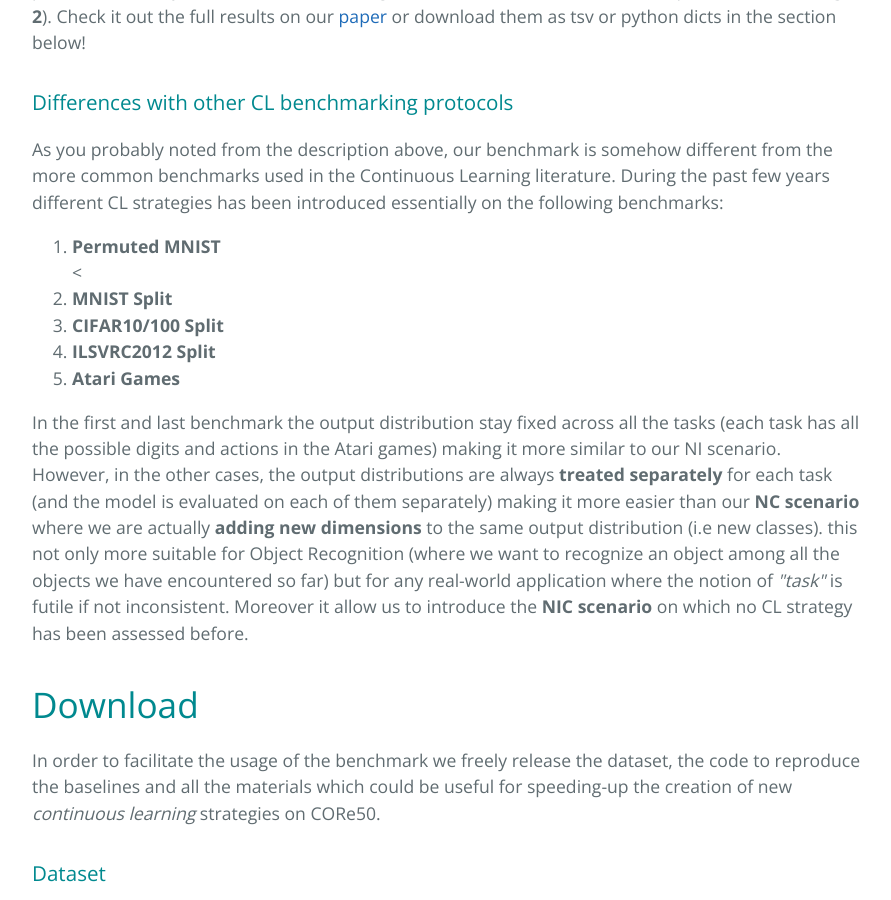
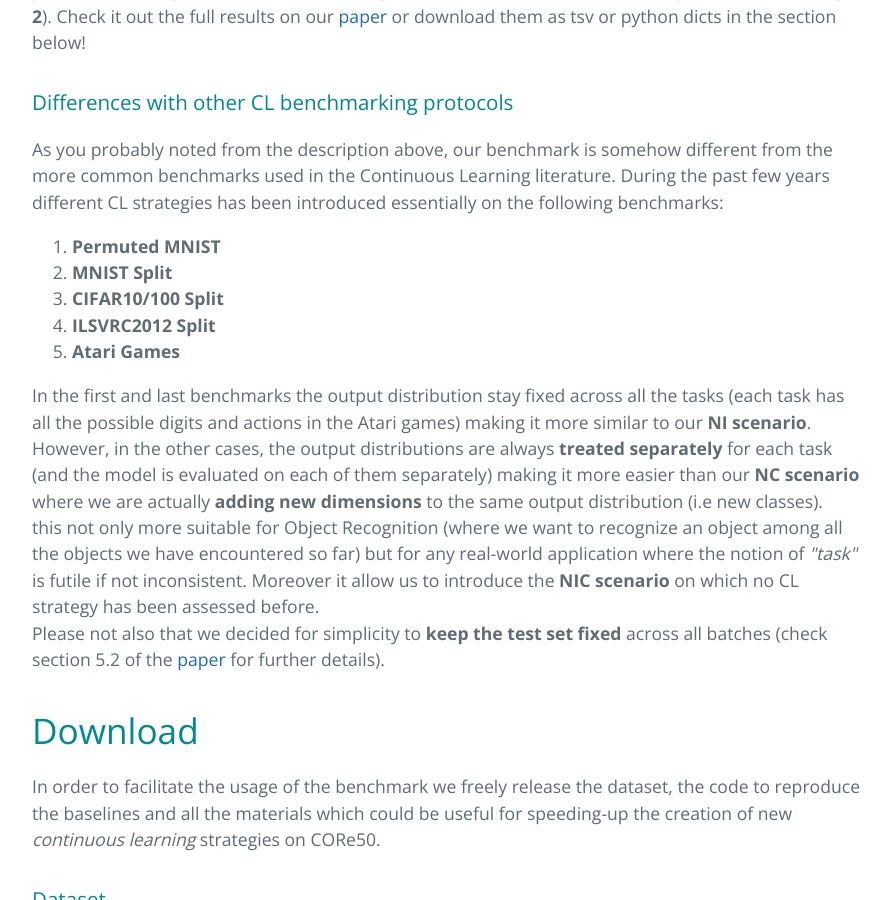
Before and after one commit to vlomonaco/core50, a Jekyll site: the page built from index.html, in a window 1280 px wide and 900 px high, scrolled down 4034 px. Shown: the whole window, without its empty margins (192-1083 px from the left). Built offline with Jekyll 4.4.1, drawn with Linux system fonts in a browser that asks for light colours; the list of posts is cut into pages by our own code.

Commit message:
fix for jekyll mods

```diff
--- a/index.html
+++ b/index.html
@@ -60,17 +60,19 @@ As argued by many researchers, naïve approaches cannot avoid catastrophic forge
 As you probably noted from the description above, our benchmark is somehow different from the more common benchmarks used in the Continuous Learning literature. During the past few years different CL strategies has been introduced essentially on the following benchmarks:
 
 <ol class="posts">
-      <li><span><strong>Permuted MNIST</strong></li><
+      <li><span><strong>Permuted MNIST</strong></li>
       <li><span><strong>MNIST Split</strong></li>
       <li><span><strong>CIFAR10/100 Split</strong></li>
       <li><span><strong>ILSVRC2012 Split</strong></li>
       <li><span><strong>Atari Games</strong></li>
 </ol>
 
-In the first and last benchmark the output distribution stay fixed across all the tasks (each task has all the possible digits and actions in the Atari games) making it more similar to our NI scenario. <br>
-However, in the other cases, the output distributions are always <strong>treated separately</strong> for each task (and the model is evaluated on each of them separately) making it more easier than our <strong>NC scenario</strong> where we are actually <strong>adding new dimensions</strong> to the same output distribution (i.e new classes).
+In the first and last benchmarks the output distribution stay fixed across all the tasks (each task has all the possible digits and actions in the Atari games) making it more similar to our <strong>NI scenario</strong>. <br>
+However, in the other cases, the output distributions are always <strong>treated separately</strong> for each task (and the model is evaluated on each of them separately) making it more easier than our <strong>NC scenario</strong> where we are actually <strong>adding new dimensions</strong> to the same output distribution (i.e new classes).<br>
 
-this not only more suitable for Object Recognition (where we want to recognize an object among all the objects we have encountered so far) but for any real-world application where the notion of <i>"task"</i> is futile if not inconsistent. Moreover it allow us to introduce the <strong>NIC scenario</strong> on which no CL strategy has been assessed before.
+this not only more suitable for Object Recognition (where we want to recognize an object among all the objects we have encountered so far) but for any real-world application where the notion of <i>"task"</i> is futile if not inconsistent. Moreover it allow us to introduce the <strong>NIC scenario</strong> on which no CL strategy has been assessed before.<br>
+
+Please not also that we decided for simplicity to <strong>keep the test set fixed</strong> across all batches (check section 5.2 of the <a href="https://arxiv.org/abs/1705.03550" target="_blank">paper</a> for further details).
 </p>
 
 	<a name="download"></a>
```
